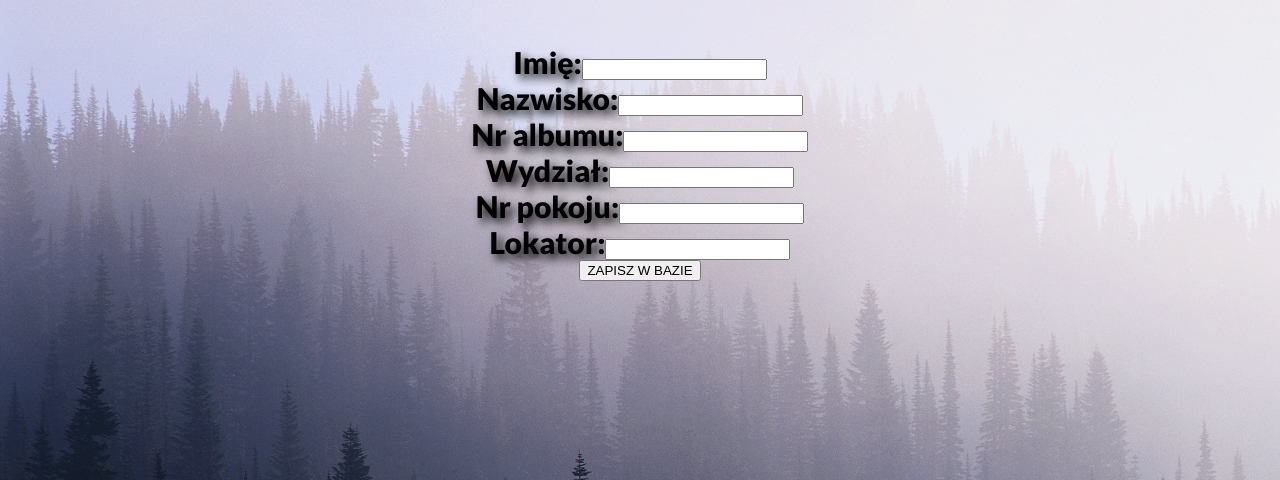
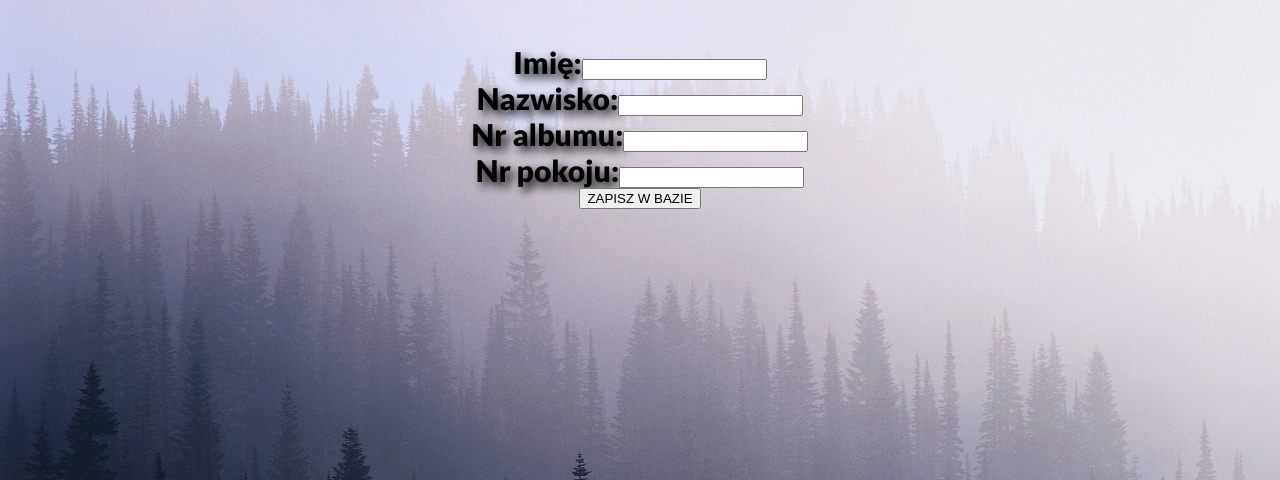
Before and after one commit to studenciaki/wAkademiQ, a PHP site: page /edycja_mieszkanca.php in a window 1280 px wide. Shown: the top 480 px of the page. Run offline with PHP 8.4, Linux system fonts and the light colour scheme; data that the repository does not hold is empty.

Commit message:
Update edycja_mieszkanca.php

```diff
--- a/edycja_mieszkanca.php
+++ b/edycja_mieszkanca.php
@@ -14,10 +14,6 @@ $nazwisko=$_POST['nazwisko'];
 $nr_albumu=$_POST['nr_albumu'];
 $wydzial=$_POST['wydzial'];
 $nr_pokoju=$_POST['nr_pokoju'];
-$lokator=$_POST['lokator'];
-
-if($lokator=='brak')
-	$lokator='';
 
 echo ('<form action="edycja_mieszkanca_w_bazie.php" method="POST"><br>Imię:');
 echo ("<input type=\"text\" name=\"imie\" value=\"$imie\">");
@@ -25,11 +21,7 @@ echo ('<br>Nazwisko:');
 echo ("<input type=\"text\" name=\"nazwisko\" value=\"$nazwisko\">");
 echo ('<br>Nr albumu:');
 echo ("<input type=\"text\" name=\"nr_albumu\" value=\"$nr_albumu\" readonly>");
-echo ('<br>Wydział:');
-echo ("<input type=\"text\" name=\"wydzial\" value=\"$wydzial\">");
 echo ('<br>Nr pokoju:');
 echo ("<input type=\"text\" name=\"nr_pokoju\" value=\"$nr_pokoju\">");
-echo ('<br>Lokator:');
-echo ("<input type=\"text\" name=\"lokator\" value=\"$lokator\">");
 echo ("<br><input type=\"submit\" value=\"ZAPISZ W BAZIE\">");
 ?>
```
